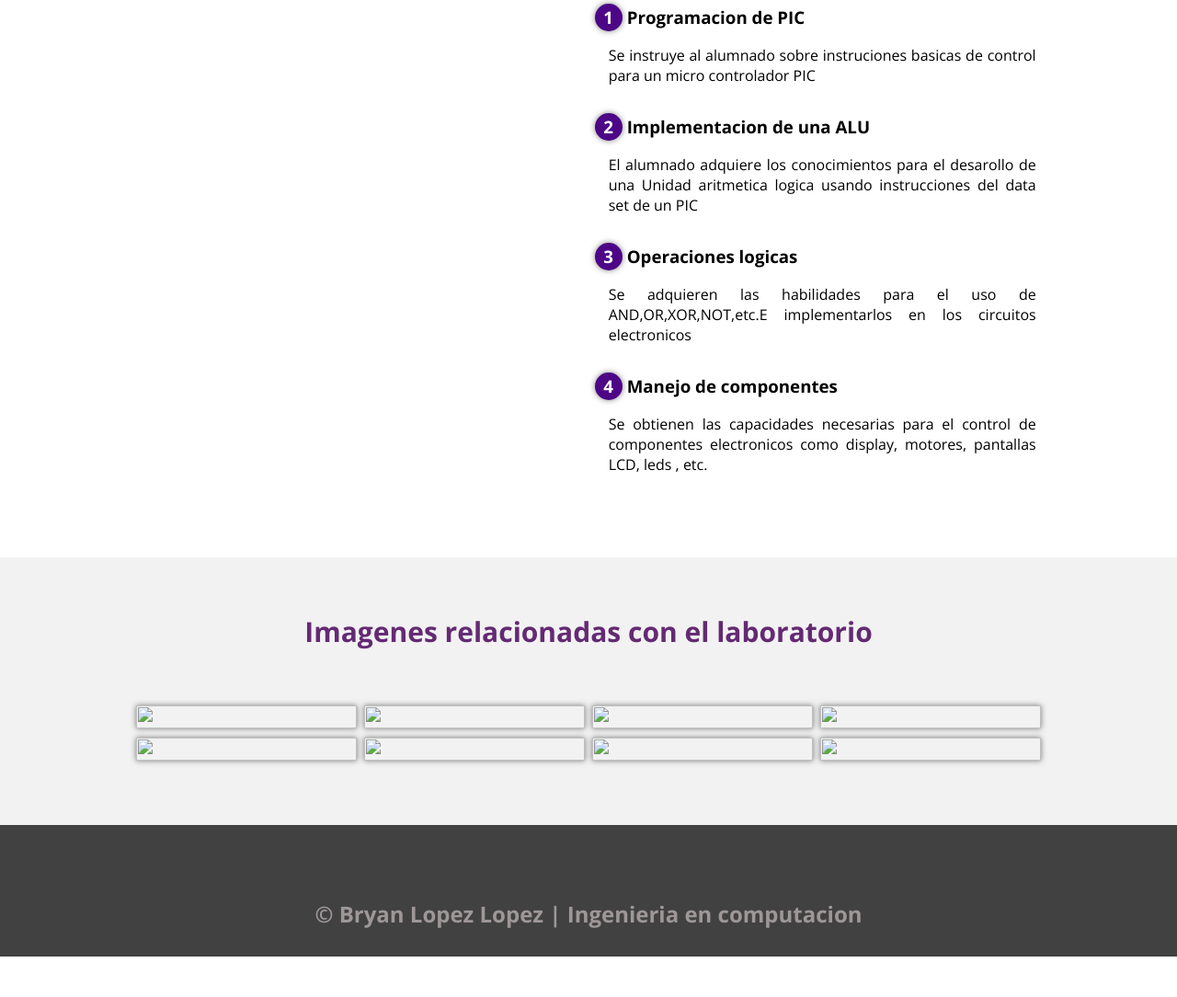
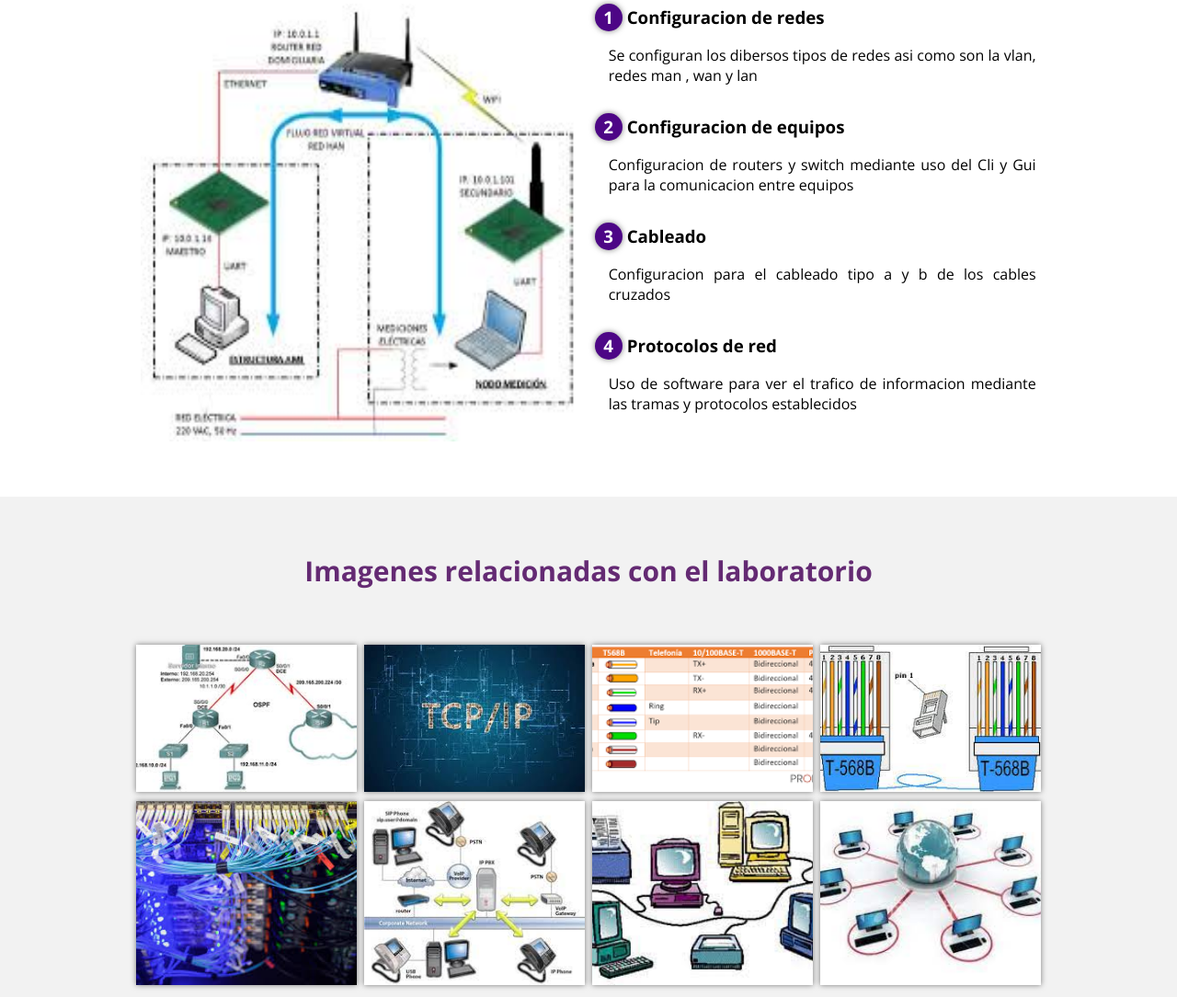
Before and after one commit to Blexsi/pagina, a plain HTML site: page Redes.html in a window 1280 px wide. Shown: the part 727-1811 px from the top of the page at 92% size. Before the commit the page ends 1767 px from the top, so only its background shows below. Drawn offline with nearby package versions, Linux system fonts and the light colour scheme; files whose address does not match are found by name.

Commit message:
Add files via upload

```diff
--- a/Redes.html
+++ b/Redes.html
@@ -15,7 +15,7 @@
     <header>
         <nav>
 
-            <a href="Diseño.html">Diseño</a>
+
             <a href="index.html">LEAC(ICO)</a>
             <a href="Softwarer.html">LPIS(ICO)</a>
             <a href="Redes.html">LRCSD(ICO)</a>
@@ -23,7 +23,7 @@
 
         </nav>
         <section class="textos-header">
-            <h1>laboratorio de Redes de Comunicaciones y Sistemas Distribuidos</h1>
+            <h1>Laboratorio de Redes de Comunicaciones y Sistemas Distribuidos</h1>
 			<h2>ICO</h2>
         </section>
         <div class="wave" style="height: 150px; overflow: hidden;"><svg viewBox="0 0 500 150" preserveAspectRatio="none"
@@ -36,20 +36,20 @@
         <section class="contenedor sobre-nosotros">
             <h2 class="titulo">Habilidades obtenidas</h2>
             <div class="contenedor-sobre-nosotros">
-                <img src="Ico_im/th2.jpg" alt="" class="imagen-about-us">
+                <img src="Ico_im/imge9.jfif" alt="" class="imagen-about-us">
                 <div class="contenido-textos">
-                    <h3><span>1</span>Programacion de PIC </h3>
-                    <p>Se instruye al alumnado sobre instruciones basicas de control para un micro controlador PIC </p>
+                    <h3><span>1</span>Configuracion de redes </h3>
+                    <p>Se configuran los dibersos tipos de redes asi como son la vlan, redes man , wan y lan </p>
 
-                    <h3><span>2</span>Implementacion de una ALU</h3>
-                    <p>El alumnado adquiere los conocimientos para el desarollo de una Unidad aritmetica logica usando instrucciones del data set de un PIC</p>
+                    <h3><span>2</span>Configuracion de equipos</h3>
+                    <p>Configuracion de routers y switch mediante uso del Cli y Gui para la comunicacion entre equipos</p>
 
 
-                    <h3><span>3</span>Operaciones logicas</h3>
-                    <p>Se adquieren las habilidades para el uso de AND,OR,XOR,NOT,etc.E implementarlos en los circuitos electronicos  </p>
+                    <h3><span>3</span>Cableado</h3>
+                    <p>Configuracion para el cableado tipo a y b de los cables cruzados </p>
 
-                    <h3><span>4</span>Manejo de componentes</h3>
-                    <p>Se obtienen las capacidades necesarias para el control de componentes electronicos como display, motores, pantallas LCD, leds , etc. </p>
+                    <h3><span>4</span>Protocolos de red</h3>
+                    <p>Uso de software para ver el trafico de informacion mediante las tramas y protocolos establecidos</p>
                 </div>
             </div>
         </section>
@@ -58,34 +58,34 @@
                 <h2 class="titulo">Imagenes relacionadas con el laboratorio</h2>
                 <div class="galeria-port">
                     <div class="imagen-port">
-                        <img src="Ico_im/imge8.jpg" alt="">
+                        <img src="Ico_im/imge8.jfif" alt="">
                     </div>
                     <div class="imagen-port">
-                        <img src="Ico_im/imge7.jpg" alt="">
+                        <img src="Ico_im/imge7.jfif" alt="">
 
                     </div>
                     <div class="imagen-port">
-                        <img src="Ico_im/imge6.jpg" alt="">
+                        <img src="Ico_im/imge6.png" alt="">
 
                     </div>
                     <div class="imagen-port">
-                       <img src="Ico_im/imge5.jpg" alt="">
+                       <img src="Ico_im/imge5.jfif" alt="">
 
                     </div>
                     <div class="imagen-port">
-                        <img src="Ico_im/imge4.jpg" alt="">
+                        <img src="Ico_im/imge4.jfif" alt="">
 
                     </div>
                     <div class="imagen-port">
-                       <img src="Ico_im/imge3.jpg" alt="">
+                       <img src="Ico_im/imge3.jfif" alt="">
 
                     </div>
                     <div class="imagen-port">
-                       <img src="Ico_im/imge2.jpg" alt="">
+                       <img src="Ico_im/imge2.jfif" alt="">
 
                     </div>
                     <div class="imagen-port">
-                       <img src="Ico_im/imge1.jpg" alt="">
+                       <img src="Ico_im/imge1.jfif" alt="">
 
                     </div>
                 </div>
```
Also changed, not shown: Softwarer.html (+1 -1 lines), index.html (+0 -1 lines), Ico_im/imge1.jfif (added), Ico_im/imge2.jfif (added), Ico_im/imge3.jfif (added), Ico_im/imge4.jfif (added), Ico_im/imge5.jfif (added), Ico_im/imge6.png (added), Ico_im/imge7.jfif (added), Ico_im/imge8.jfif (added), Ico_im/imge9.jfif (added), Ico_im/th.jfif (added).
